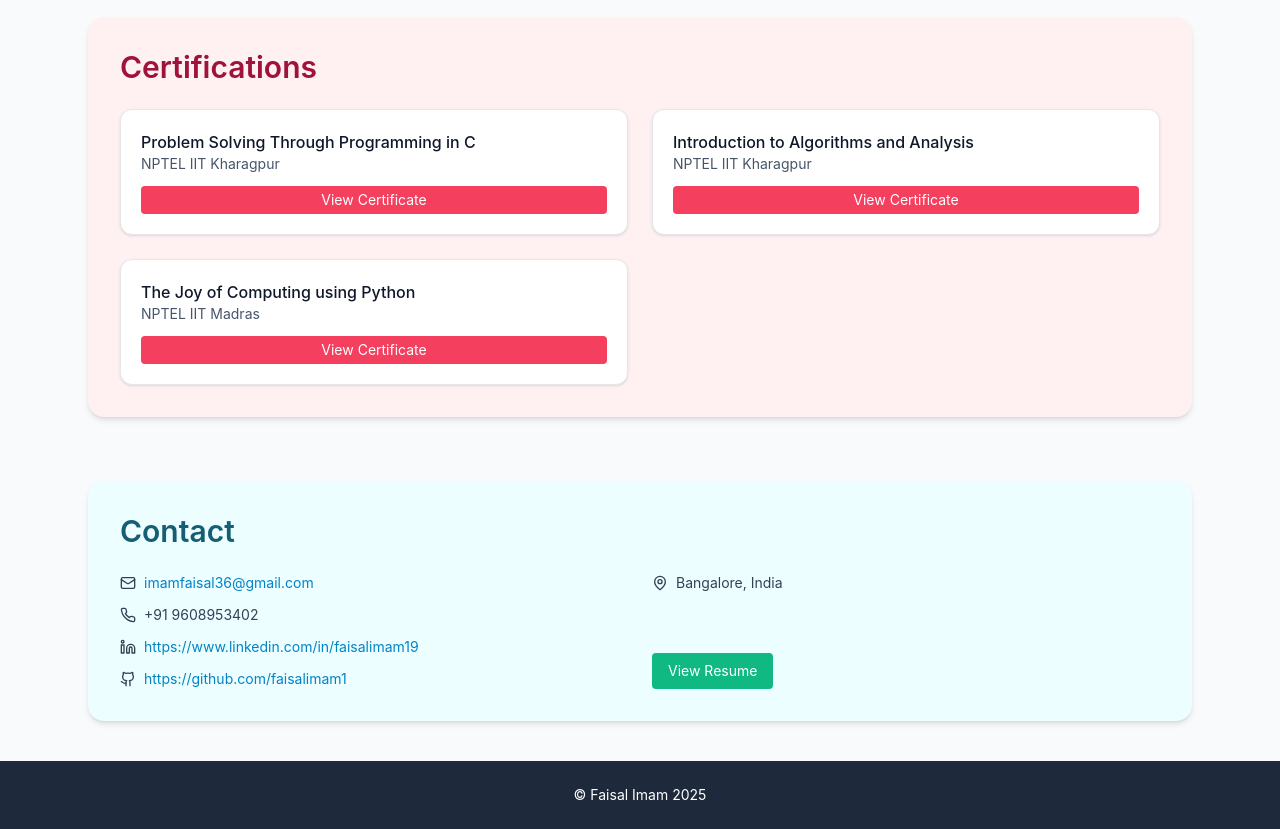
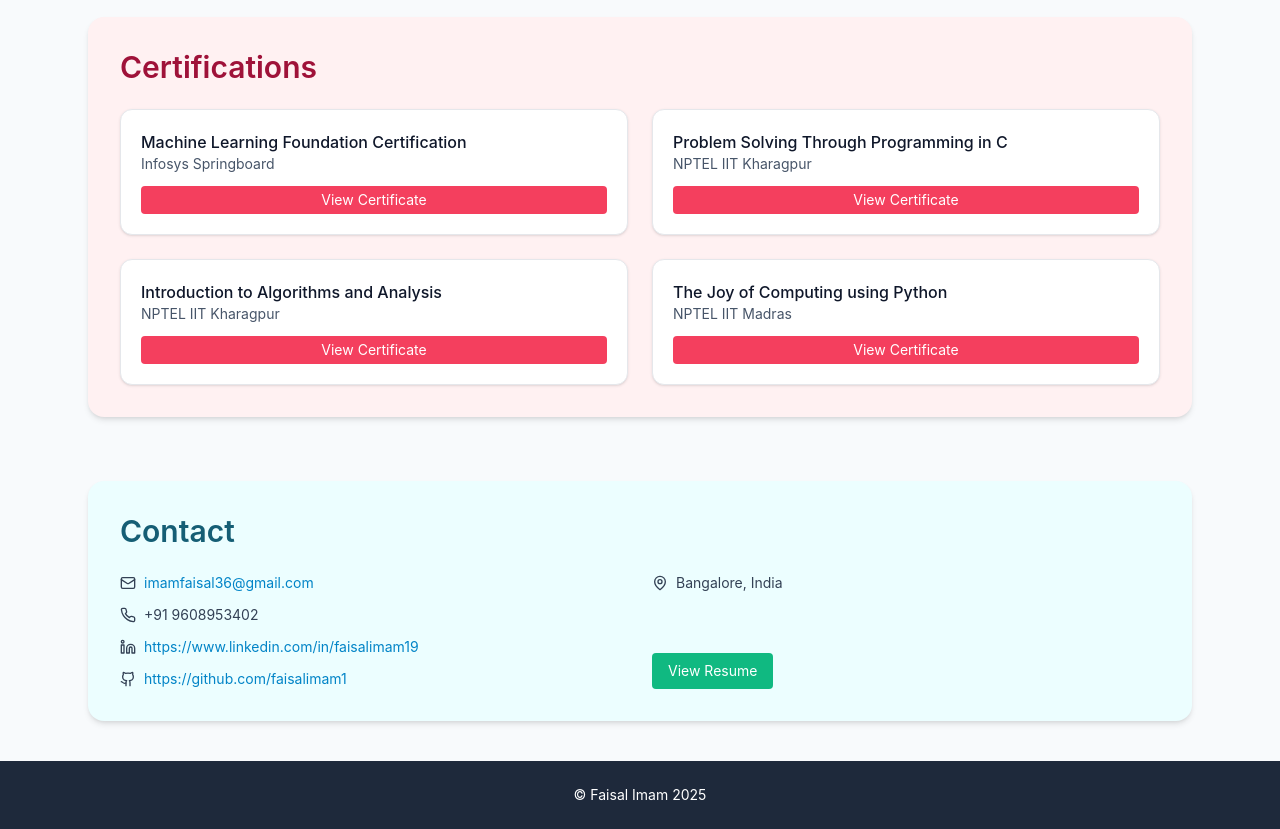
Before and after one commit to faisalimam1/Faisal-portfolio, a Next.js app: page / in a window 1280 px wide. Shown: the part 2940-3769 px from the top of the page. Built offline with nearby package versions, Linux system fonts and the light colour scheme.

Commit message:
Add Infosys Springboard ML Foundation certification (first in list)

```diff
--- a/src/data/siteData.js
+++ b/src/data/siteData.js
@@ -30,6 +30,11 @@ Outside of work I play badminton and train at the gym. I am detail oriented, a c
     { degree: 'Elementary Education', institution: 'DAV Public School' }
   ],
   certifications: [
+    {
+      title: 'Machine Learning Foundation Certification',
+      issuer: 'Infosys Springboard',
+      link: 'https://drive.google.com/file/d/1MlDK64Anax74fo6Dqfotqpacb1mIL2hK/view'
+    },
     {
       title: 'Problem Solving Through Programming in C',
       issuer: 'NPTEL IIT Kharagpur',
```
